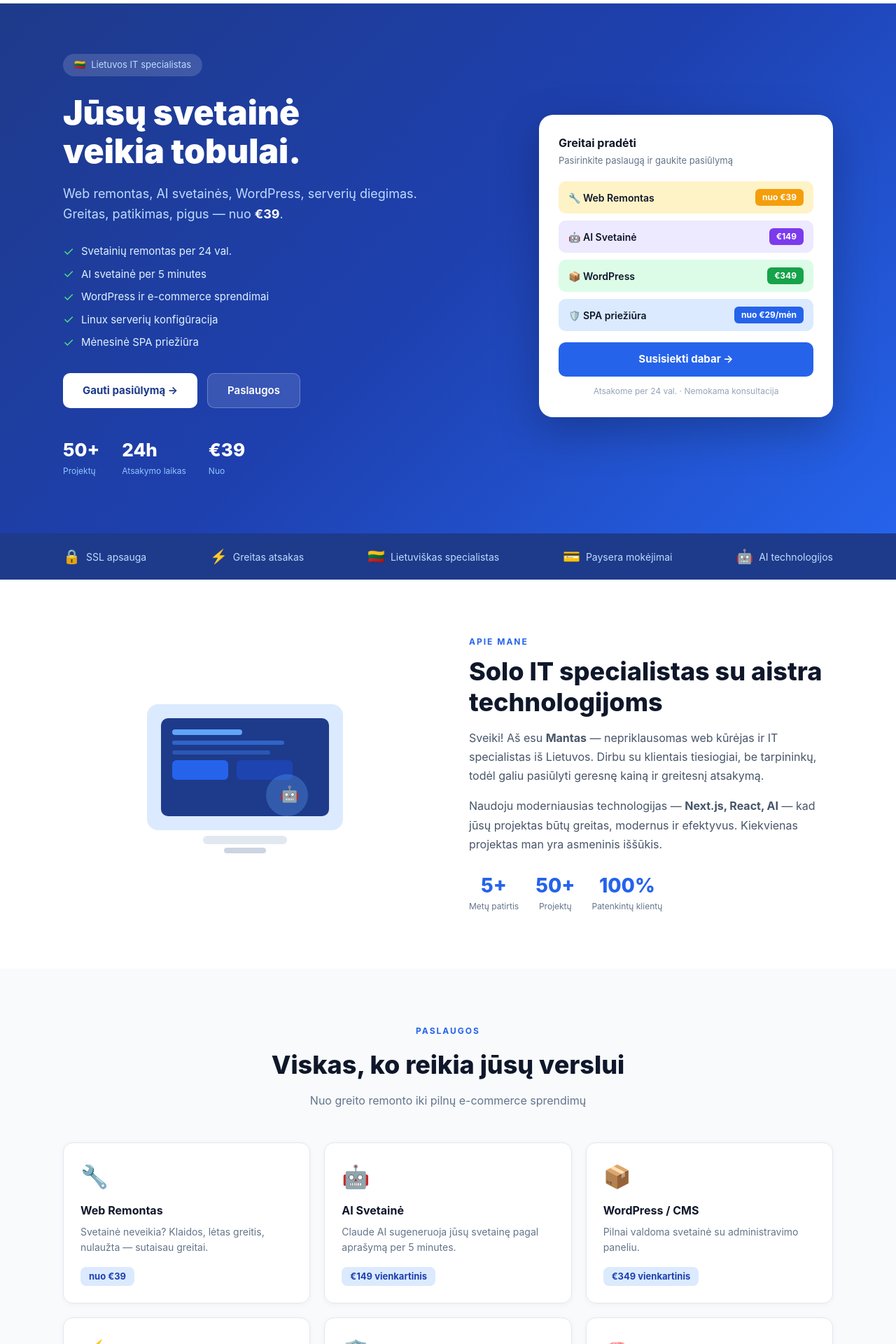
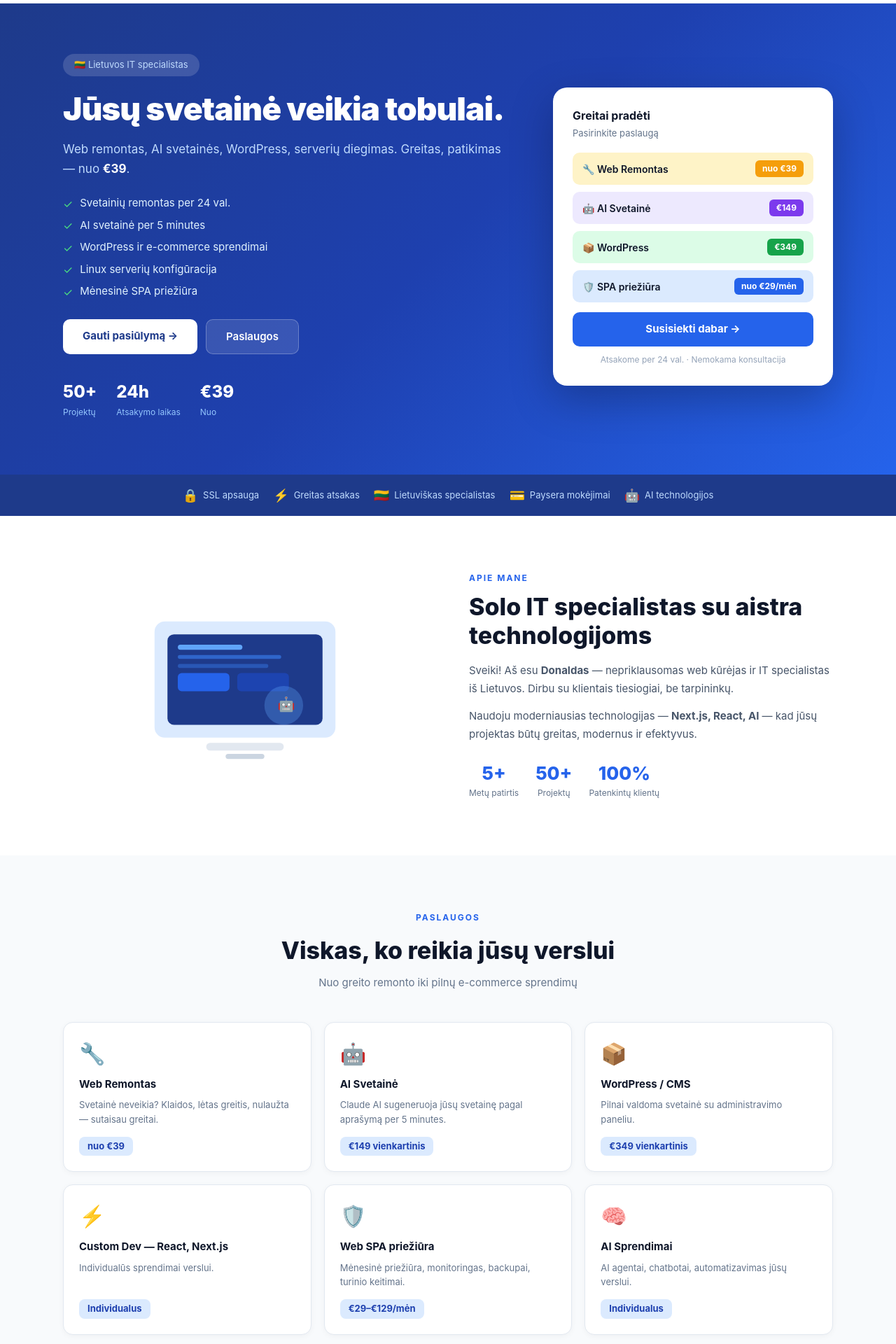
Before and after one commit to SirCryptoLot/nodas, a Next.js app: page / in a window 1280 px wide. Shown: the part 60-1980 px from the top of the page at 70% size. Built offline with nearby package versions, Linux system fonts and the light colour scheme.

Commit message:
feat: full mobile responsiveness — hero, about, services, testimonials, footer

```diff
--- a/app/(public)/page.tsx
+++ b/app/(public)/page.tsx
@@ -22,7 +22,7 @@ const TRUST_ITEMS = [
 
 const TESTIMONIALS = [
   {
-    text: 'Kreipiausi dėl sugriuvusios svetainės — Mantas sutaisė per kelias valandas. Greitas, kompetentingas, aiškiai paaiškina.',
+    text: 'Kreipiausi dėl sugriuvusios svetainės — Donaldas sutaisė per kelias valandas. Greitas, kompetentingas, aiškiai paaiškina.',
     author: 'Tomas K.',
     role: 'Smulkaus verslo savininkas',
   },
@@ -38,35 +38,38 @@ export default function Home() {
     <main style={{ background: '#f8fafc', minHeight: '100vh' }}>
 
       {/* ── HERO ── */}
-      <section style={{
+      <section className="mobile-section" style={{
         background: 'linear-gradient(135deg, #1e3a8a 0%, #1e40af 50%, #2563eb 100%)',
         padding: '72px 40px 80px',
       }}>
-        <div className="mobile-stack" style={{ maxWidth: 1100, margin: '0 auto', display: 'grid', gridTemplateColumns: '1fr 420px', gap: 60, alignItems: 'center' }}>
+        <div className="mobile-stack mobile-gap-sm" style={{
+          maxWidth: 1100, margin: '0 auto',
+          display: 'grid', gridTemplateColumns: '1fr 400px', gap: 56, alignItems: 'center',
+        }}>
 
           {/* Left column */}
           <div>
             <div style={{
               display: 'inline-flex', alignItems: 'center', gap: 8,
               background: 'rgba(255,255,255,0.15)', borderRadius: 100,
-              padding: '6px 16px', fontSize: 13, color: '#bfdbfe', marginBottom: 24,
+              padding: '6px 16px', fontSize: 13, color: '#bfdbfe', marginBottom: 20,
             }}>
-              <span>🇱🇹</span> Lietuvos IT specialistas
+              🇱🇹 Lietuvos IT specialistas
             </div>
 
             <h1 className="mobile-hero-title" style={{
-              fontSize: 48, fontWeight: 900, color: '#fff',
-              lineHeight: 1.15, margin: '0 0 20px',
+              fontSize: 46, fontWeight: 900, color: '#fff',
+              lineHeight: 1.15, margin: '0 0 18px', letterSpacing: '-1px',
             }}>
-              Jūsų svetainė<br />veikia tobulai.
+              Jūsų svetainė veikia tobulai.
             </h1>
 
-            <p style={{ fontSize: 18, color: '#bfdbfe', margin: '0 0 28px', lineHeight: 1.6 }}>
-              Web remontas, AI svetainės, WordPress, serverių diegimas.<br />
-              Greitas, patikimas, pigus — nuo <strong style={{ color: '#fff' }}>€39</strong>.
+            <p style={{ fontSize: 17, color: '#bfdbfe', margin: '0 0 24px', lineHeight: 1.65 }}>
+              Web remontas, AI svetainės, WordPress, serverių diegimas.
+              Greitas, patikimas — nuo <strong style={{ color: '#fff' }}>€39</strong>.
             </p>
 
-            <ul style={{ listStyle: 'none', padding: 0, margin: '0 0 32px', display: 'flex', flexDirection: 'column', gap: 10 }}>
+            <ul style={{ listStyle: 'none', padding: 0, margin: '0 0 28px', display: 'flex', flexDirection: 'column', gap: 9 }}>
               {[
                 'Svetainių remontas per 24 val.',
                 'AI svetainė per 5 minutes',
@@ -75,17 +78,17 @@ export default function Home() {
                 'Mėnesinė SPA priežiūra',
               ].map(item => (
                 <li key={item} style={{ display: 'flex', alignItems: 'center', gap: 10, color: '#e0f2fe', fontSize: 15 }}>
-                  <span style={{ color: '#4ade80', fontSize: 18, lineHeight: 1 }}>✓</span>
+                  <span style={{ color: '#4ade80', fontSize: 16, lineHeight: 1, flexShrink: 0 }}>✓</span>
                   {item}
                 </li>
               ))}
             </ul>
 
-            <div style={{ display: 'flex', gap: 14, flexWrap: 'wrap', marginBottom: 40 }}>
+            <div style={{ display: 'flex', gap: 12, flexWrap: 'wrap', marginBottom: 36 }}>
               <a href="#kontaktai" style={{
                 background: '#fff', color: '#1e3a8a',
                 padding: '13px 28px', borderRadius: 10, fontSize: 15,
-                fontWeight: 700, textDecoration: 'none', display: 'inline-flex', alignItems: 'center', gap: 6,
+                fontWeight: 700, textDecoration: 'none',
               }}>
                 Gauti pasiūlymą →
               </a>
@@ -98,15 +101,14 @@ export default function Home() {
               </a>
             </div>
 
-            {/* Stats row */}
-            <div style={{ display: 'flex', gap: 32 }}>
+            <div style={{ display: 'flex', gap: 28, flexWrap: 'wrap' }}>
               {[
                 { value: '50+', label: 'Projektų' },
                 { value: '24h', label: 'Atsakymo laikas' },
                 { value: '€39', label: 'Nuo' },
               ].map(({ value, label }) => (
                 <div key={label}>
-                  <div style={{ fontSize: 26, fontWeight: 800, color: '#fff' }}>{value}</div>
+                  <div style={{ fontSize: 24, fontWeight: 800, color: '#fff' }}>{value}</div>
                   <div style={{ fontSize: 12, color: '#93c5fd', marginTop: 2 }}>{label}</div>
                 </div>
               ))}
@@ -119,7 +121,7 @@ export default function Home() {
             boxShadow: '0 20px 60px rgba(0,0,0,0.25)',
           }}>
             <div style={{ fontSize: 16, fontWeight: 700, color: '#0f172a', marginBottom: 4 }}>Greitai pradėti</div>
-            <div style={{ fontSize: 13, color: '#64748b', marginBottom: 20 }}>Pasirinkite paslaugą ir gaukite pasiūlymą</div>
+            <div style={{ fontSize: 13, color: '#64748b', marginBottom: 18 }}>Pasirinkite paslaugą</div>
 
             {[
               { icon: '🔧', label: 'Web Remontas', price: 'nuo €39', color: '#fef3c7', badge: '#f59e0b' },
@@ -130,15 +132,10 @@ export default function Home() {
               <a key={label} href="#kontaktai" style={{
                 display: 'flex', alignItems: 'center', justifyContent: 'space-between',
                 padding: '11px 14px', borderRadius: 10, background: color,
-                marginBottom: 10, textDecoration: 'none', cursor: 'pointer',
+                marginBottom: 10, textDecoration: 'none',
               }}>
-                <span style={{ fontSize: 14, fontWeight: 600, color: '#0f172a' }}>
-                  {icon} {label}
-                </span>
-                <span style={{
-                  fontSize: 12, fontWeight: 700, color: '#fff',
-                  background: badge, borderRadius: 6, padding: '3px 10px',
-                }}>
+                <span style={{ fontSize: 14, fontWeight: 600, color: '#0f172a' }}>{icon} {label}</span>
+                <span style={{ fontSize: 12, fontWeight: 700, color: '#fff', background: badge, borderRadius: 6, padding: '3px 10px', whiteSpace: 'nowrap' }}>
                   {price}
                 </span>
               </a>
@@ -147,13 +144,11 @@ export default function Home() {
             <a href="#kontaktai" style={{
               display: 'block', textAlign: 'center',
               background: '#2563eb', color: '#fff', padding: '13px 0',
-              borderRadius: 10, fontSize: 15, fontWeight: 700,
-              textDecoration: 'none', marginTop: 16,
+              borderRadius: 10, fontSize: 15, fontWeight: 700, textDecoration: 'none', marginTop: 14,
             }}>
               Susisiekti dabar →
             </a>
-
-            <div style={{ textAlign: 'center', fontSize: 12, color: '#94a3b8', marginTop: 12 }}>
+            <div style={{ textAlign: 'center', fontSize: 12, color: '#94a3b8', marginTop: 10 }}>
               Atsakome per 24 val. · Nemokama konsultacija
             </div>
           </div>
@@ -161,15 +156,15 @@ export default function Home() {
       </section>
 
       {/* ── TRUST BAR ── */}
-      <section style={{ background: '#1e3a8a', padding: '18px 40px' }}>
+      <section style={{ background: '#1e3a8a', padding: '16px 24px' }}>
         <div style={{
           maxWidth: 1100, margin: '0 auto',
-          display: 'flex', justifyContent: 'space-between', alignItems: 'center',
-          flexWrap: 'wrap', gap: 16,
+          display: 'flex', justifyContent: 'center', alignItems: 'center',
+          flexWrap: 'wrap', gap: 20,
         }}>
           {TRUST_ITEMS.map(({ icon, label }) => (
-            <div key={label} style={{ display: 'flex', alignItems: 'center', gap: 8, color: '#bfdbfe', fontSize: 14 }}>
-              <span style={{ fontSize: 20 }}>{icon}</span>
+            <div key={label} style={{ display: 'flex', alignItems: 'center', gap: 7, color: '#bfdbfe', fontSize: 13 }}>
+              <span style={{ fontSize: 18 }}>{icon}</span>
               <span>{label}</span>
             </div>
           ))}
@@ -177,12 +172,15 @@ export default function Home() {
       </section>
 
       {/* ── ABOUT ── */}
-      <section id="apie" style={{ padding: '80px 40px', background: '#fff' }}>
-        <div style={{ maxWidth: 1100, margin: '0 auto', display: 'grid', gridTemplateColumns: '1fr 1fr', gap: 60, alignItems: 'center' }}>
+      <section id="apie" className="mobile-section" style={{ padding: '80px 40px', background: '#fff' }}>
+        <div className="mobile-stack mobile-gap-sm" style={{
+          maxWidth: 1100, margin: '0 auto',
+          display: 'grid', gridTemplateColumns: '1fr 1fr', gap: 60, alignItems: 'center',
+        }}>
 
-          {/* SVG illustration */}
-          <div style={{ display: 'flex', justifyContent: 'center' }}>
-            <svg width="320" height="260" viewBox="0 0 320 260" fill="none" xmlns="http://www.w3.org/2000/svg">
+          {/* SVG — hidden on mobile */}
+          <div className="mobile-hide-svg" style={{ display: 'flex', justifyContent: 'center' }}>
+            <svg width="300" height="240" viewBox="0 0 320 260" fill="none" xmlns="http://www.w3.org/2000/svg">
               <rect x="20" y="30" width="280" height="180" rx="16" fill="#dbeafe" />
               <rect x="40" y="50" width="240" height="140" rx="10" fill="#1e3a8a" />
               <rect x="56" y="66" width="100" height="8" rx="4" fill="#60a5fa" />
@@ -202,16 +200,16 @@ export default function Home() {
             <div style={{ fontSize: 12, fontWeight: 700, color: '#2563eb', letterSpacing: 2, textTransform: 'uppercase', marginBottom: 12 }}>
               Apie mane
             </div>
-            <h2 style={{ fontSize: 36, fontWeight: 800, color: '#0f172a', margin: '0 0 16px', lineHeight: 1.2 }}>
+            <h2 className="mobile-h2" style={{ fontSize: 34, fontWeight: 800, color: '#0f172a', margin: '0 0 16px', lineHeight: 1.2 }}>
               Solo IT specialistas su aistra technologijoms
             </h2>
-            <p style={{ fontSize: 16, color: '#475569', lineHeight: 1.7, margin: '0 0 16px' }}>
-              Sveiki! Aš esu <strong>Mantas</strong> — nepriklausomas web kūrėjas ir IT specialistas iš Lietuvos.
-              Dirbu su klientais tiesiogiai, be tarpininkų, todėl galiu pasiūlyti geresnę kainą ir greitesnį atsakymą.
+            <p style={{ fontSize: 15, color: '#475569', lineHeight: 1.7, margin: '0 0 14px' }}>
+              Sveiki! Aš esu <strong>Donaldas</strong> — nepriklausomas web kūrėjas ir IT specialistas iš Lietuvos.
+              Dirbu su klientais tiesiogiai, be tarpininkų.
             </p>
-            <p style={{ fontSize: 16, color: '#475569', lineHeight: 1.7, margin: '0 0 24px' }}>
+            <p style={{ fontSize: 15, color: '#475569', lineHeight: 1.7, margin: '0 0 24px' }}>
               Naudoju moderniausias technologijas — <strong>Next.js, React, AI</strong> — kad jūsų projektas
-              būtų greitas, modernus ir efektyvus. Kiekvienas projektas man yra asmeninis iššūkis.
+              būtų greitas, modernus ir efektyvus.
             </p>
             <div style={{ display: 'flex', gap: 24, flexWrap: 'wrap' }}>
               {[
@@ -220,7 +218,7 @@ export default function Home() {
                 { value: '100%', label: 'Patenkintų klientų' },
               ].map(({ value, label }) => (
                 <div key={label} style={{ textAlign: 'center' }}>
-                  <div style={{ fontSize: 28, fontWeight: 800, color: '#2563eb' }}>{value}</div>
+                  <div style={{ fontSize: 26, fontWeight: 800, color: '#2563eb' }}>{value}</div>
                   <div style={{ fontSize: 12, color: '#64748b' }}>{label}</div>
                 </div>
               ))}
@@ -230,37 +228,33 @@ export default function Home() {
       </section>
 
       {/* ── SERVICES ── */}
-      <section id="paslaugos" style={{ padding: '80px 40px', background: '#f8fafc' }}>
+      <section id="paslaugos" className="mobile-section" style={{ padding: '80px 40px', background: '#f8fafc' }}>
         <div style={{ maxWidth: 1100, margin: '0 auto' }}>
-          <div style={{ textAlign: 'center', marginBottom: 48 }}>
+          <div style={{ textAlign: 'center', marginBottom: 44 }}>
             <div style={{ fontSize: 12, fontWeight: 700, color: '#2563eb', letterSpacing: 2, textTransform: 'uppercase', marginBottom: 12 }}>
               Paslaugos
             </div>
-            <h2 style={{ fontSize: 36, fontWeight: 800, color: '#0f172a', margin: 0 }}>
+            <h2 className="mobile-h2" style={{ fontSize: 34, fontWeight: 800, color: '#0f172a', margin: 0 }}>
               Viskas, ko reikia jūsų verslui
             </h2>
-            <p style={{ fontSize: 16, color: '#64748b', marginTop: 12 }}>
+            <p style={{ fontSize: 15, color: '#64748b', marginTop: 10 }}>
               Nuo greito remonto iki pilnų e-commerce sprendimų
             </p>
           </div>
 
-          <div className="mobile-grid-1" style={{
-            display: 'grid', gridTemplateColumns: 'repeat(3, 1fr)', gap: 20,
-          }}>
+          <div className="mobile-grid-1" style={{ display: 'grid', gridTemplateColumns: 'repeat(3, 1fr)', gap: 18 }}>
             {SERVICES.map(({ icon, title, desc, price }) => (
               <div key={title} style={{
-                background: '#fff', borderRadius: 14, padding: 24,
-                border: '1px solid #e2e8f0',
-                boxShadow: '0 2px 8px rgba(0,0,0,0.04)',
+                background: '#fff', borderRadius: 14, padding: 22,
+                border: '1px solid #e2e8f0', boxShadow: '0 2px 8px rgba(0,0,0,0.04)',
                 display: 'flex', flexDirection: 'column',
               }}>
-                <div style={{ fontSize: 32, marginBottom: 12 }}>{icon}</div>
-                <div style={{ fontSize: 16, fontWeight: 700, color: '#0f172a', marginBottom: 8 }}>{title}</div>
-                <div style={{ fontSize: 14, color: '#64748b', lineHeight: 1.6, flex: 1, marginBottom: 16 }}>{desc}</div>
+                <div style={{ fontSize: 30, marginBottom: 10 }}>{icon}</div>
+                <div style={{ fontSize: 15, fontWeight: 700, color: '#0f172a', marginBottom: 8 }}>{title}</div>
+                <div style={{ fontSize: 13, color: '#64748b', lineHeight: 1.6, flex: 1, marginBottom: 14 }}>{desc}</div>
                 <div style={{
                   display: 'inline-block', background: '#dbeafe', color: '#1e40af',
-                  borderRadius: 8, padding: '4px 12px', fontSize: 13, fontWeight: 700,
-                  alignSelf: 'flex-start',
+                  borderRadius: 8, padding: '4px 12px', fontSize: 13, fontWeight: 700, alignSelf: 'flex-start',
                 }}>
                   {price}
                 </div>
@@ -271,30 +265,30 @@ export default function Home() {
       </section>
 
       {/* ── TESTIMONIALS ── */}
-      <section style={{ padding: '80px 40px', background: '#fff' }}>
+      <section className="mobile-section" style={{ padding: '80px 40px', background: '#fff' }}>
         <div style={{ maxWidth: 1100, margin: '0 auto' }}>
-          <div style={{ textAlign: 'center', marginBottom: 48 }}>
+          <div style={{ textAlign: 'center', marginBottom: 44 }}>
             <div style={{ fontSize: 12, fontWeight: 700, color: '#2563eb', letterSpacing: 2, textTransform: 'uppercase', marginBottom: 12 }}>
               Atsiliepimai
             </div>
-            <h2 style={{ fontSize: 36, fontWeight: 800, color: '#0f172a', margin: 0 }}>
+            <h2 className="mobile-h2" style={{ fontSize: 34, fontWeight: 800, color: '#0f172a', margin: 0 }}>
               Ką sako klientai
             </h2>
           </div>
 
-          <div style={{ display: 'grid', gridTemplateColumns: '1fr 1fr', gap: 24 }}>
+          <div className="mobile-grid-1" style={{ display: 'grid', gridTemplateColumns: '1fr 1fr', gap: 24 }}>
             {TESTIMONIALS.map(({ text, author, role }) => (
               <div key={author} style={{
                 background: '#f8fafc', borderRadius: 16, padding: 28,
                 border: '1px solid #e2e8f0',
               }}>
-                <div style={{ fontSize: 32, color: '#2563eb', marginBottom: 12, lineHeight: 1 }}>&ldquo;</div>
+                <div style={{ fontSize: 36, color: '#2563eb', marginBottom: 10, lineHeight: 1 }}>&ldquo;</div>
                 <p style={{ fontSize: 15, color: '#374151', lineHeight: 1.7, margin: '0 0 20px', fontStyle: 'italic' }}>
                   {text}
                 </p>
                 <div style={{ display: 'flex', alignItems: 'center', gap: 12 }}>
                   <div style={{
-                    width: 40, height: 40, borderRadius: '50%',
+                    width: 40, height: 40, borderRadius: '50%', flexShrink: 0,
                     background: 'linear-gradient(135deg, #2563eb, #7c3aed)',
                     display: 'flex', alignItems: 'center', justifyContent: 'center',
                     color: '#fff', fontWeight: 700, fontSize: 14,
@@ -305,7 +299,7 @@ export default function Home() {
                     <div style={{ fontSize: 14, fontWeight: 700, color: '#0f172a' }}>{author}</div>
                     <div style={{ fontSize: 12, color: '#64748b' }}>{role}</div>
                   </div>
-                  <div style={{ marginLeft: 'auto', color: '#f59e0b', fontSize: 16 }}>★★★★★</div>
+                  <div style={{ marginLeft: 'auto', color: '#f59e0b', fontSize: 14, whiteSpace: 'nowrap' }}>★★★★★</div>
                 </div>
               </div>
             ))}
@@ -314,35 +308,31 @@ export default function Home() {
       </section>
 
       {/* ── CONTACT ── */}
-      <section id="kontaktai" style={{
+      <section id="kontaktai" className="mobile-section" style={{
         background: 'linear-gradient(135deg, #1e3a8a 0%, #1e40af 100%)',
         padding: '80px 40px',
       }}>
-        <div style={{ maxWidth: 1100, margin: '0 auto' }}>
-          <div style={{ textAlign: 'center', marginBottom: 48 }}>
+        <div style={{ maxWidth: 600, margin: '0 auto' }}>
+          <div style={{ textAlign: 'center', marginBottom: 40 }}>
             <div style={{ fontSize: 12, fontWeight: 700, color: '#93c5fd', letterSpacing: 2, textTransform: 'uppercase', marginBottom: 12 }}>
               Kontaktai
             </div>
-            <h2 style={{ fontSize: 36, fontWeight: 800, color: '#fff', margin: 0 }}>
+            <h2 className="mobile-h2" style={{ fontSize: 34, fontWeight: 800, color: '#fff', margin: 0 }}>
               Pradėkime jūsų projektą
             </h2>
-            <p style={{ fontSize: 16, color: '#bfdbfe', marginTop: 12 }}>
-              Parašykite — atsakysime per 24 valandas ir pasiūlysime geriausią sprendimą.
+            <p style={{ fontSize: 15, color: '#bfdbfe', marginTop: 12 }}>
+              Parašykite — atsakysime per 24 valandas.
             </p>
           </div>
 
           <ContactForm />
 
-          <div style={{ textAlign: 'center', marginTop: 28, display: 'flex', justifyContent: 'center', gap: 32, flexWrap: 'wrap' }}>
-            <a href="mailto:info@nodas.lt" style={{ color: '#93c5fd', fontSize: 14, textDecoration: 'none', display: 'flex', alignItems: 'center', gap: 6 }}>
+          <div style={{ textAlign: 'center', marginTop: 28, display: 'flex', justifyContent: 'center', gap: 24, flexWrap: 'wrap' }}>
+            <a href="mailto:info@nodas.lt" style={{ color: '#93c5fd', fontSize: 14, textDecoration: 'none' }}>
               ✉️ info@nodas.lt
             </a>
-            <span style={{ color: '#bfdbfe', fontSize: 14, display: 'flex', alignItems: 'center', gap: 6 }}>
-              🇱🇹 Lietuva
-            </span>
-            <span style={{ color: '#bfdbfe', fontSize: 14, display: 'flex', alignItems: 'center', gap: 6 }}>
-              ⚡ Atsakome per 24 val.
-            </span>
+            <span style={{ color: '#bfdbfe', fontSize: 14 }}>🇱🇹 Lietuva</span>
+            <span style={{ color: '#bfdbfe', fontSize: 14 }}>⚡ Per 24 val.</span>
           </div>
         </div>
       </section>
--- a/components/layout/Footer.tsx
+++ b/components/layout/Footer.tsx
@@ -2,14 +2,72 @@ import Link from 'next/link'
 
 export function Footer() {
   return (
-    <footer style={{
-      background: '#0f172a', color: '#94a3b8', padding: '28px 40px',
-      display: 'flex', justifyContent: 'space-between', alignItems: 'center', fontSize: 13,
-    }}>
-      <div>© {new Date().getFullYear()} nodas.lt — IT paslaugos Lietuvoje</div>
-      <div style={{ display: 'flex', gap: 20 }}>
-        <Link href="/privatumas" style={{ color: '#60a5fa', textDecoration: 'none' }}>Privatumo politika</Link>
-        <a href="mailto:info@nodas.lt" style={{ color: '#60a5fa', textDecoration: 'none' }}>info@nodas.lt</a>
+    <footer style={{ background: '#0f172a', color: '#94a3b8', padding: '40px 24px 28px' }}>
+      <div style={{ maxWidth: 1100, margin: '0 auto' }}>
+
+        {/* Top row */}
+        <div className="mobile-stack" style={{ display: 'grid', gridTemplateColumns: '1fr 1fr 1fr', gap: 40, marginBottom: 40 }}>
+
+          {/* Brand */}
+          <div>
+            <div style={{ fontSize: 20, fontWeight: 800, color: '#fff', marginBottom: 10 }}>
+              nodas<span style={{ color: '#60a5fa' }}>.lt</span>
+            </div>
+            <p style={{ fontSize: 13, color: '#64748b', lineHeight: 1.7, margin: '0 0 16px' }}>
+              Lietuviškas IT specialistas. Web remontas, AI svetainės, serveriai ir daugiau.
+            </p>
+            <a href="mailto:info@nodas.lt" style={{ color: '#60a5fa', fontSize: 13, textDecoration: 'none' }}>
+              ✉️ info@nodas.lt
+            </a>
+          </div>
+
+          {/* Paslaugos */}
+          <div>
+            <div style={{ fontSize: 12, fontWeight: 700, color: '#fff', textTransform: 'uppercase', letterSpacing: 1, marginBottom: 14 }}>
+              Paslaugos
+            </div>
+            {[
+              { href: '/#paslaugos', label: 'Web Remontas' },
+              { href: '/#paslaugos', label: 'AI Svetainė' },
+              { href: '/#paslaugos', label: 'WordPress / CMS' },
+              { href: '/#paslaugos', label: 'Web SPA priežiūra' },
+              { href: '/#paslaugos', label: 'SEO' },
+            ].map(({ href, label }) => (
+              <Link key={label} href={href} style={{ display: 'block', fontSize: 13, color: '#64748b', textDecoration: 'none', marginBottom: 8 }}>
+                {label}
+              </Link>
+            ))}
+          </div>
+
+          {/* Nuorodos */}
+          <div>
+            <div style={{ fontSize: 12, fontWeight: 700, color: '#fff', textTransform: 'uppercase', letterSpacing: 1, marginBottom: 14 }}>
+              Nuorodos
+            </div>
+            {[
+              { href: '/blog', label: 'Blog' },
+              { href: '/parduotuve', label: 'Parduotuvė' },
+              { href: '/#apie', label: 'Apie' },
+              { href: '/#kontaktai', label: 'Kontaktai' },
+              { href: '/auth/login', label: 'Prisijungti' },
+            ].map(({ href, label }) => (
+              <Link key={label} href={href} style={{ display: 'block', fontSize: 13, color: '#64748b', textDecoration: 'none', marginBottom: 8 }}>
+                {label}
+              </Link>
+            ))}
+          </div>
+        </div>
+
+        {/* Bottom bar */}
+        <div style={{ borderTop: '1px solid #1e293b', paddingTop: 20, display: 'flex', justifyContent: 'space-between', alignItems: 'center', flexWrap: 'wrap', gap: 12 }}>
+          <div style={{ fontSize: 13, color: '#475569' }}>
+            © {new Date().getFullYear()} nodas.lt — IT paslaugos Lietuvoje
+          </div>
+          <div style={{ display: 'flex', gap: 20, flexWrap: 'wrap' }}>
+            <Link href="/privatumas" style={{ color: '#475569', fontSize: 13, textDecoration: 'none' }}>Privatumo politika</Link>
+            <span style={{ color: '#1e293b' }}>🇱🇹</span>
+          </div>
+        </div>
       </div>
     </footer>
   )
```
Also changed, not shown: app/globals.css (+40 -14 lines), .claude/settings.local.json.
